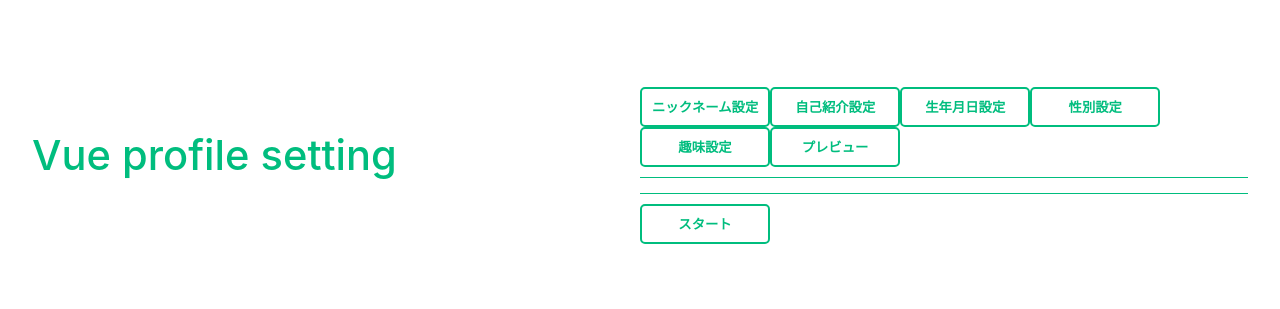
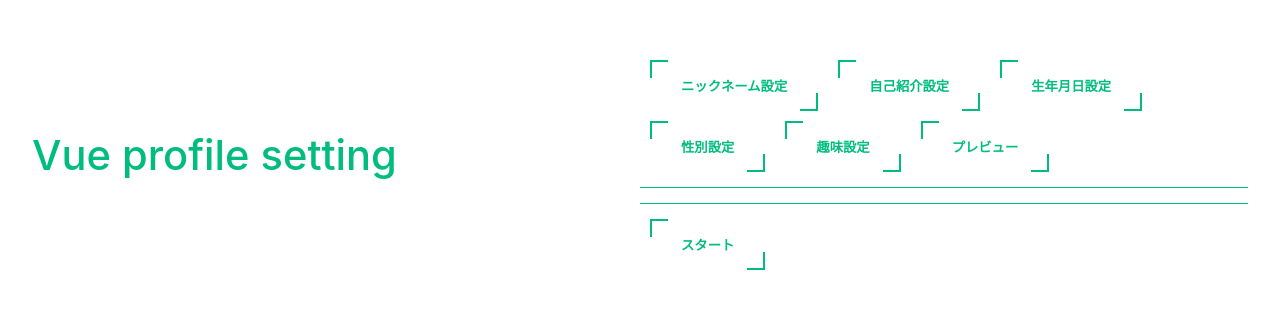
Before and after one commit to HasegawaTakatune/vue-profile-settings, a Vue app: page / in a window 1280 px wide. Shown: the part 235-544 px from the top of the page. Built offline with nearby package versions, Linux system fonts and the light colour scheme.

Commit message:
ボタンスタイルの差し替え

```diff
--- a/src/App.vue
+++ b/src/App.vue
@@ -100,11 +100,11 @@ const onPlaySettings = async () => {
       <button
         v-for="value in options"
         :key="value.id"
-        class="css-button-sliding-to-left--green"
+        class="button_line004"
         :disabled="value.disabled"
         @click="onSelectaction(value)"
       >
-        {{ value.label }}
+        <span> {{ value.label }}</span>
       </button>
     </div>
     <ol>
@@ -129,8 +129,8 @@ const onPlaySettings = async () => {
         </template>
       </Draggable>
     </ol>
-    <button class="css-button-sliding-to-left--green" @click="onPlaySettings">
-      スタート
+    <button class="button_line004" @click="onPlaySettings">
+      <span>スタート</span>
     </button>
   </main>
 </template>
@@ -196,38 +196,57 @@ ol li {
 }
 
 /* Button CSS */
-.css-button-sliding-to-left--green {
-  min-width: 130px;
-  height: 40px;
-  padding: 5px 10px;
-  font-weight: bold;
-  cursor: pointer;
-  transition: all 0.3s ease;
+.button_line004 {
+  border: none;
+  background-color: #fff0;
+
+  margin: 10px;
+}
+.button_line004 span {
   position: relative;
-  display: inline-block;
-  outline: none;
-  border-radius: 5px;
-  z-index: 0;
-  background: #fff0;
-  overflow: hidden;
-  border: 2px solid hsla(160, 100%, 37%, 1);
+  display: flex;
+  justify-content: space-around;
+  align-items: center;
+  margin: 0 auto;
+  max-width: 200px;
+  padding: 10px 25px;
   color: hsla(160, 100%, 37%, 1);
+  background-color: fff0;
+  transition: 0.3s ease-in-out;
+  font-weight: 600;
 }
-.css-button-sliding-to-left--green:hover {
-  color: #181818;
+.button_line004 span:before,
+.button_line004 span:after {
+  content: "";
+  width: 18px;
+  height: 18px;
+  border-color: hsla(160, 100%, 37%, 1);
+  box-sizing: border-box;
+  border-style: solid;
+  display: block;
+  position: absolute;
+  transition: all 0.3s ease-in-out;
 }
-.css-button-sliding-to-left--green:hover:after {
-  width: 100%;
+.button_line004 span:before {
+  top: -6px;
+  left: -6px;
+  border-width: 2px 0 0 2px;
+  z-index: 5;
 }
-.css-button-sliding-to-left--green:after {
-  content: "";
-  position: absolute;
-  z-index: -1;
-  transition: all 0.3s ease;
-  left: 0;
-  top: 0;
-  width: 0;
-  height: 100%;
-  background: hsla(160, 100%, 37%, 1);
+.button_line004 span:after {
+  bottom: -6px;
+  right: -6px;
+  border-width: 0 2px 2px 0;
+}
+.button_line004 span:hover:before,
+.button_line004 span:hover:after {
+  width: calc(100% + 12px);
+  height: calc(100% + 12px);
+  border-color: hsla(160, 100%, 37%, 1);
+}
+.button_line004 span:hover {
+  color: #313131;
+  background-color: hsla(160, 100%, 37%, 1);
+  border-color: hsla(160, 100%, 37%, 1);
 }
 </style>
```
Also changed, not shown: 1 other file (tests, documents, lock files or other folders).
